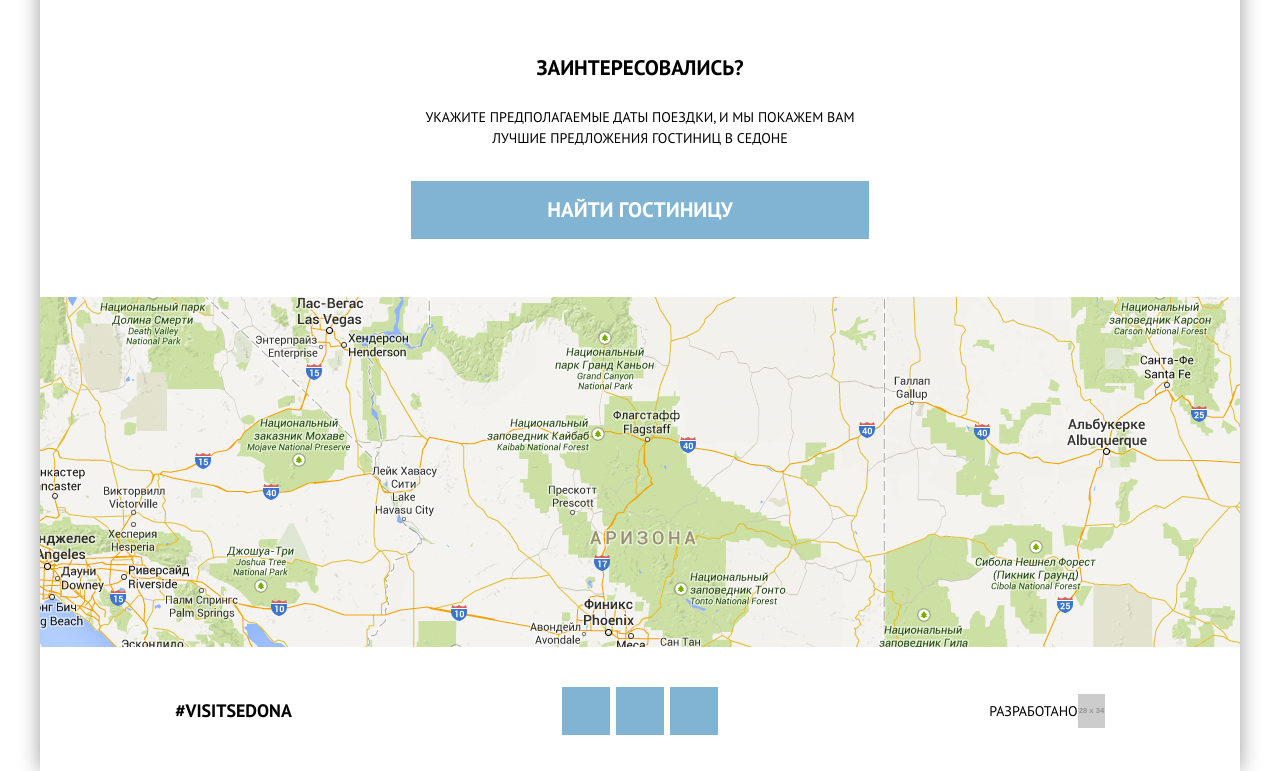
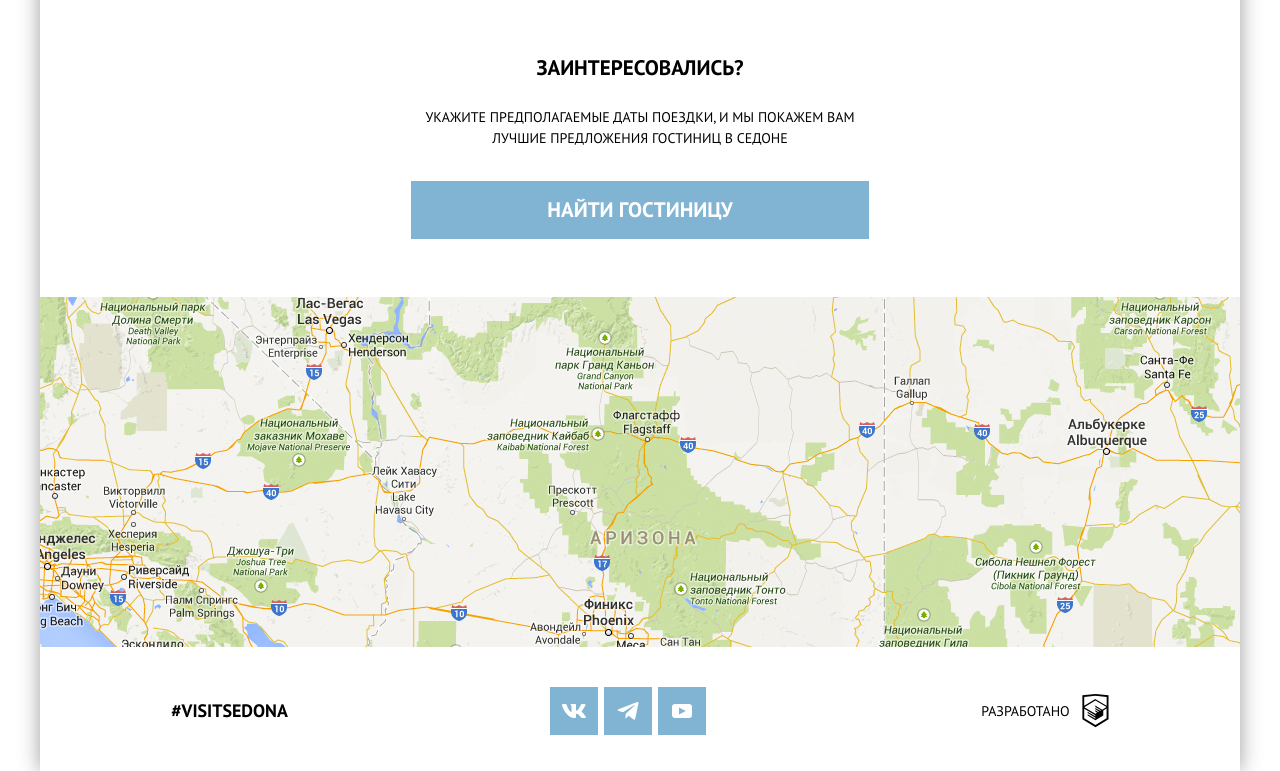
Before and after one commit to ivansukhoparov/017-02-Sedona, a website: page source/index.html in a window 1280 px wide. Shown: the part 1926-2697 px from the top of the page. Drawn offline with Linux system fonts and the light colour scheme; placeholder pictures from the web are drawn by us; files whose address does not match are found by name.

Commit message:
fixed icons in index.html

```diff
--- a/source/index.html
+++ b/source/index.html
@@ -139,7 +139,7 @@
                 </p>
               </li>
               <li class="reasons__item reasons__wrapper">
-                <p class="reasons__title">Красивая дорогаа</p>
+                <p class="reasons__title">Красивая дорога</p>
                 <p class="reasons__number">— №4 —</p>
                 <p class="reasons__description">
                   Ехать в седону из лас-вегаса совсем не скучно!
@@ -204,10 +204,10 @@
       </div>
 
       <a class="main-footer__developer developer">
-        Разработано
+        <p class="developer__text"> Разработано</p>
         <img
           class="developer__logo"
-          src="https://via.placeholder.com/28x34"
+          src="./img/icons/htmlacademy.svg.svg"
           width="27"
           height="34"
           alt="Логотип HTML Academy"
--- a/source/less/blocks/abvantages.less
+++ b/source/less/blocks/abvantages.less
@@ -46,13 +46,13 @@
   }
 
   &--habitation::before {
-    background-image: url("../../img/icon-habitation.svg");
+    background-image: url("../../img/icons/icon-habitation.svg");
   }
   &--food::before {
-    background-image: url("../../img/icon-food.svg");
+    background-image: url("../../img/icons/icon-food.svg");
   }
   &--souvenirs::before {
-    background-image: url("../../img/icon-souvenirs.svg");
+    background-image: url("../../img/icons/con-souvenirs.svg");
   }
 }
 
--- a/source/less/blocks/developer.less
+++ b/source/less/blocks/developer.less
@@ -3,3 +3,7 @@
   display: flex;
   align-items: center;
 }
+
+.developer__text{
+  margin:0 12px;
+}
--- a/source/less/blocks/social.less
+++ b/source/less/blocks/social.less
@@ -16,8 +16,15 @@
   background-size: auto;
 
   &--vk{
-    background-image: url('../../img/');
+    background-image: url('../../img/icons/social-vk.svg');
   }
+  &--telegramm{
+    background-image: url('../../img/icons/social-telegram.svg');
+  }
+  &--youtube{
+    background-image: url('../../img/icons/social-youtube.svg');
+  }
+
 }
 
 .social__item {
```
Also changed, not shown: source/css/style.css, source/img/icons/htmlacademy.svg.svg (added), source/img/icons/social-youtube.svg (renamed from source/img/icons/social-youtube.svg.svg), 1 other file.
